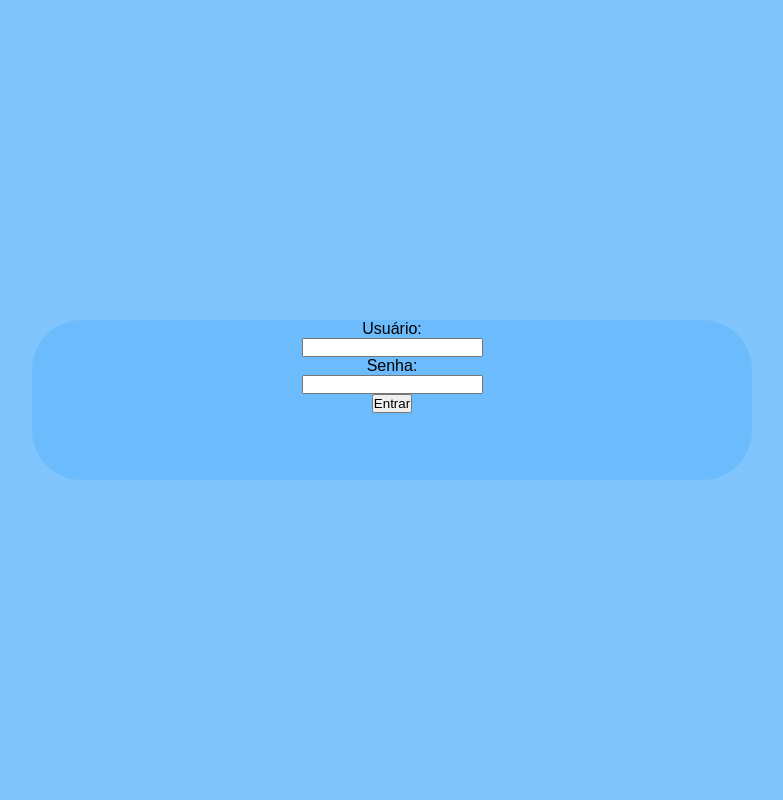
After one commit to Mariana-Rodrigu3s/MusicTube, a Python web app: template templates/cadastro.html in a window 1280 px wide. The commit adds this page. Shown: the whole page, without its empty margins (248-1031 px from the left). Run offline with Jinja, Linux system fonts and the light colour scheme; the template is opened without the code that fills it, so the values that code supplies are empty.

Commit message:
Tentando fazer cadastro

```diff
--- a/migrate/diagrama_music.sql
+++ b/migrate/diagrama_music.sql
@@ -14,7 +14,7 @@ codigo int not null primary key auto_increment,
 cantor varchar(50),
 duracao time,
 nome varchar(50),
-url_imagem varchar(255),
+url_imagem varchar(800),
 nome_genero varchar(30),
 constraint fk_musica_genero foreign key (nome_genero) references genero(nome)
 );
--- /dev/null
+++ b/templates/cadastro.html
@@ -0,0 +1,66 @@
+<!DOCTYPE html>
+<html lang="en">
+<head>
+    <meta charset="UTF-8">
+    <meta name="viewport" content="width=device-width, initial-scale=1.0">
+    <title>Document</title>
+</head>
+    <style>
+        *{
+    margin: 0;
+    padding: 0;
+    box-sizing: border-box;
+    font-family: inherit;
+
+}
+
+body{
+    font-family: Arial, Helvetica, sans-serif;
+    background-color: wheat;
+    color: black;
+    display: flex;
+    flex-direction: column;
+    align-items: center;
+    justify-content: center;
+    min-height: 100vh;
+    text-align: center;
+    background-color: rgb(127, 196, 252);
+
+}
+
+
+.section_color{
+    background-color: rgb(107, 187, 253);
+    width: 90vh;
+    height: 20vh;
+    border-radius: 50px;
+}
+    </style>
+
+<body>
+
+<section class="section_color">
+    <form>
+        <p>
+            Usuário:
+
+        </p>
+        <input id="usuario" name="usuario" type="text">
+
+
+
+        <p>
+            Senha:
+        </p>
+
+        <input id="senha" name="senha" type="password">
+        <br>
+
+        <button type="submit">Entrar</button>
+    </form>
+</section>
+
+
+
+</body>
+</html>
```
Also changed, not shown: app.py (+5 -2 lines), migrate/dados_exemplo.sql (+6 -1 lines), model/musica.py (+5 -2 lines), templates/administracao.html (+6 -4 lines).
